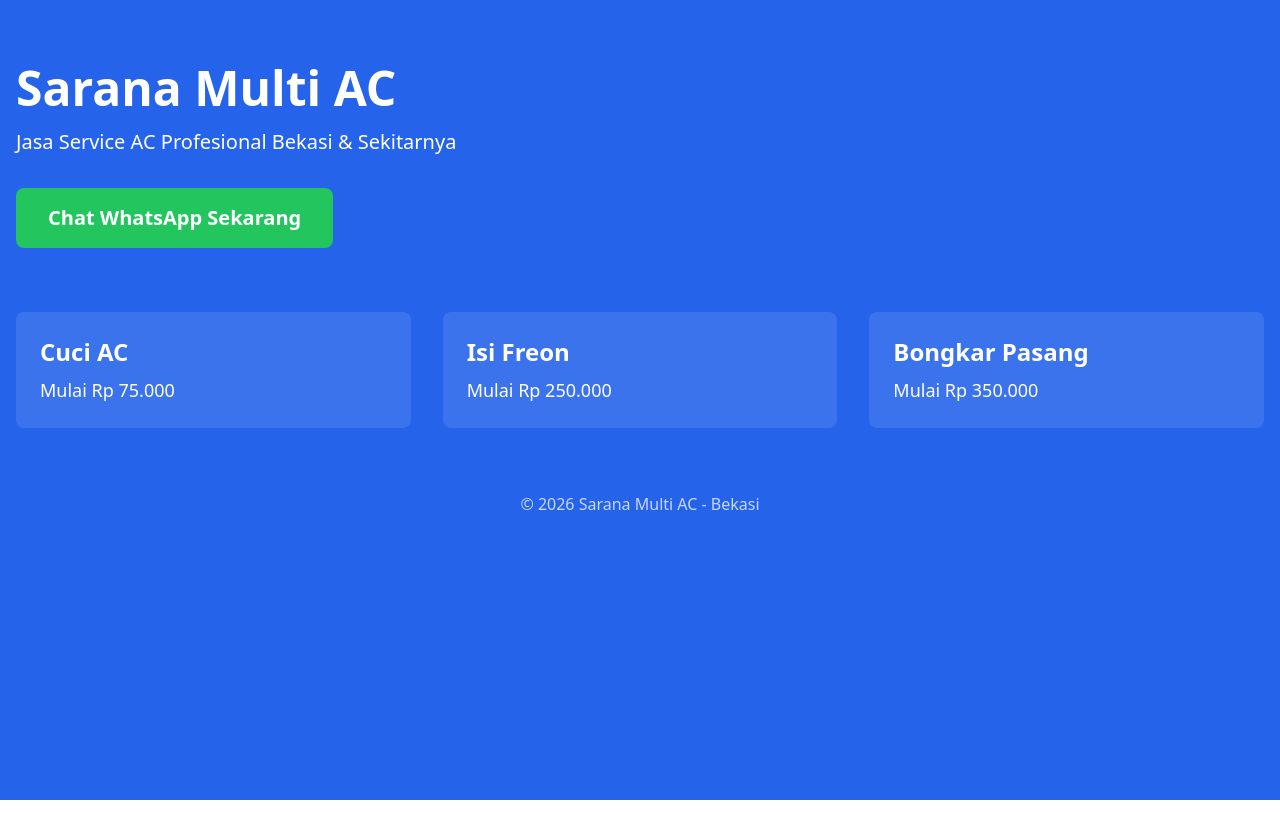
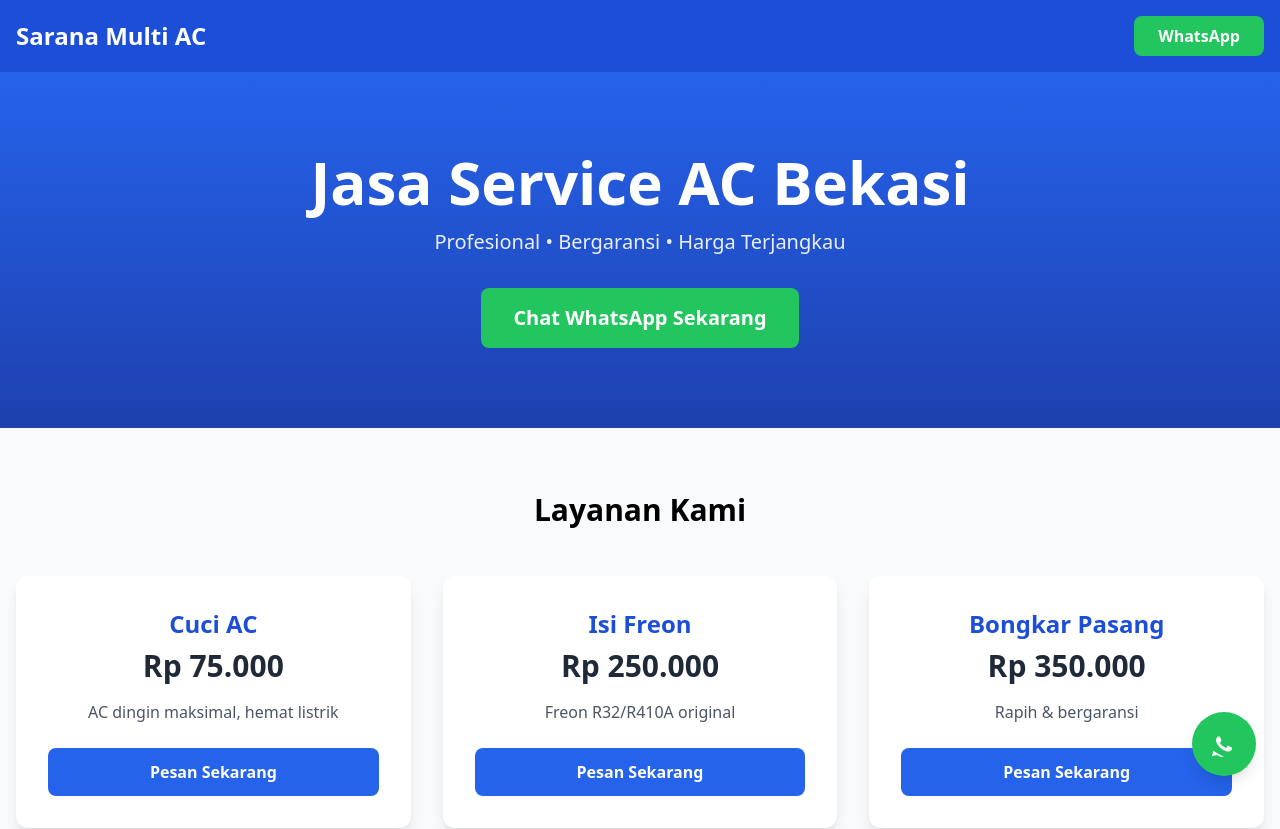
Before and after one commit to SaranaMultiAC/saranamultiac-jasa-web, a Next.js app: page / in a window 1280 px wide. Shown: the top 829 px of the page. Before the commit the page ends 800 px from the top, so only its background shows below. Built offline with nearby package versions, Linux system fonts and the light colour scheme.

Commit message:
Refactor Home component layout and add WhatsApp links

```diff
--- a/app/page.js
+++ b/app/page.js
@@ -1,34 +1,55 @@
+import Link from 'next/link'
+
 export default function Home() {
+  const waNumber = '08137321066' // GANTI NOMOR LU
+  const waText = 'Halo Sarana Multi AC, saya mau service AC'
+
   return (
-    <main className="min-h-screen bg-blue-600 text-white">
-      <div className="container mx-auto px-4 py-16">
-        <h1 className="text-5xl font-bold mb-4">Sarana Multi AC</h1>
-        <p className="text-xl mb-8">Jasa Service AC Profesional Bekasi & Sekitarnya</p>
+    <main>
+      <header className="bg-blue-700 text-white">
+        <div className="container mx-auto px-4 py-4 flex justify-between items-center">
+          <h1 className="text-2xl font-bold">Sarana Multi AC</h1>
+          <Link href={`https://wa.me/${waNumber}?text=${encodeURIComponent(waText)}`} className="bg-green-500 hover:bg-green-600 px-6 py-2 rounded-lg font-bold">WhatsApp</Link>
+        </div>
+      </header>
 
-        <a href="https://wa.me/6281234567890"
-           className="bg-green-500 hover:bg-green-600 px-8 py-4 rounded-lg text-xl font-bold inline-block">
-          Chat WhatsApp Sekarang
-        </a>
+      <section className="bg-gradient-to-b from-blue-600 to-blue-800 text-white py-20">
+        <div className="container mx-auto px-4 text-center">
+          <h2 className="text-4xl md:text-6xl font-bold mb-4">Jasa Service AC Bekasi</h2>
+          <p className="text-xl mb-8 opacity-90">Profesional • Bergaransi • Harga Terjangkau</p>
+          <Link href={`https://wa.me/${waNumber}?text=${encodeURIComponent(waText)}`} className="bg-green-500 hover:bg-green-600 px-8 py-4 rounded-lg text-xl font-bold inline-block">Chat WhatsApp Sekarang</Link>
+        </div>
+      </section>
 
-        <div className="grid md:grid-cols-3 gap-8 mt-16">
-          <div className="bg-white/10 p-6 rounded-lg">
-            <h2 className="text-2xl font-bold mb-2">Cuci AC</h2>
-            <p className="text-lg">Mulai Rp 75.000</p>
-          </div>
-          <div className="bg-white/10 p-6 rounded-lg">
-            <h2 className="text-2xl font-bold mb-2">Isi Freon</h2>
-            <p className="text-lg">Mulai Rp 250.000</p>
-          </div>
-          <div className="bg-white/10 p-6 rounded-lg">
-            <h2 className="text-2xl font-bold mb-2">Bongkar Pasang</h2>
-            <p className="text-lg">Mulai Rp 350.000</p>
+      <section className="py-16 bg-gray-50">
+        <div className="container mx-auto px-4">
+          <h3 className="text-3xl font-bold text-center mb-12">Layanan Kami</h3>
+          <div className="grid md:grid-cols-3 gap-8">
+            {[
+              { nama: 'Cuci AC', harga: '75.000', desc: 'AC dingin maksimal, hemat listrik' },
+              { nama: 'Isi Freon', harga: '250.000', desc: 'Freon R32/R410A original' },
+              { nama: 'Bongkar Pasang', harga: '350.000', desc: 'Rapih & bergaransi' },
+            ].map((item) => (
+              <div key={item.nama} className="bg-white p-8 rounded-xl shadow-lg text-center">
+                <h4 className="text-2xl font-bold mb-2 text-blue-700">{item.nama}</h4>
+                <p className="text-3xl font-bold text-gray-800 mb-4">Rp {item.harga}</p>
+                <p className="text-gray-600 mb-6">{item.desc}</p>
+                <Link href={`https://wa.me/${waNumber}?text=${encodeURIComponent(`Saya mau ${item.nama}`)}`} className="bg-blue-600 hover:bg-blue-700 text-white px-6 py-3 rounded-lg font-bold inline-block w-full">Pesan Sekarang</Link>
+              </div>
+            ))}
           </div>
         </div>
+      </section>
 
-        <footer className="mt-16 text-center opacity-75">
-          © 2026 Sarana Multi AC - Bekasi
-        </footer>
-      </div>
+      <footer className="bg-gray-800 text-white py-8">
+        <div className="container mx-auto px-4 text-center">
+          <p>© 2026 Sarana Multi AC - Bekasi</p>
+        </div>
+      </footer>
+
+      <Link href={`https://wa.me/${waNumber}?text=${encodeURIComponent(waText)}`} className="fixed bottom-6 right-6 bg-green-500 hover:bg-green-600 text-white p-4 rounded-full shadow-lg">
+        <svg className="w-8 h-8" fill="currentColor" viewBox="0 0 24 24"><path d="M17.472 14.382c-.297-.149-1.758-.867-2.03-.967-.273-.099-.471-.148-.67.15-.197.297-.767.966-.94 1.164-.173.199-.347.223-.644.075-.297-.15-1.255-.463-2.39-1.475-.883-.788-1.48-1.761-1.653-2.059-.173-.297-.018-.458.13-.606.134-.133.298-.347.446-.52.149-.174.198-.298.3-.497.099-.198.05-.371-.025-.52-.075-.149-.669-1.612-.916-2.207-.242-.579-.487-.5-.669-.51-.173-.008-.371-.01-.57-.01-.198 0-.52.074-.792.372-.272.297-1.04 1.016-1.04 2.479 0 1.462 1.065 2.875 1.213 3.074.149.198 2.096 3.2 5.077 4.487.709.306 1.262.489 1.694.625.712.227 1.36.195 1.871.118.571-.085 1.758-.719 2.006-1.413.248-.694.248-1.289.173-1.413-.074-.124-.272-.198-.57-.347m-5.421 7.403h-.004a9.87 9.87 0 01-5.031-1.378l-.361-.214-3.741.982.998-3.648-.235-.374a9.86 0 01-1.51-5.26c.001-5.45 4.436-9.884 9.888-9.884 2.64 0 5.122 1.03 6.988 2.898a9.825 9.825 0 012.893 6.994c-.003 5.45-4.437 9.884-9.885 9.884m8.413-18.297A11.815 11.815 0 0012.05 0C5.495 0 .16 5.335.157 11.892c0 2.096.547 4.142 1.588 5.945L.057 24l6.305-1.654a11.882 11.882 0 005.683 1.448h.005c6.554 0 11.89-5.335 11.893-11.893a11.821 11.821 0 00-3.48-8.413Z"/></svg>
+      </Link>
     </main>
   )
 }
```
